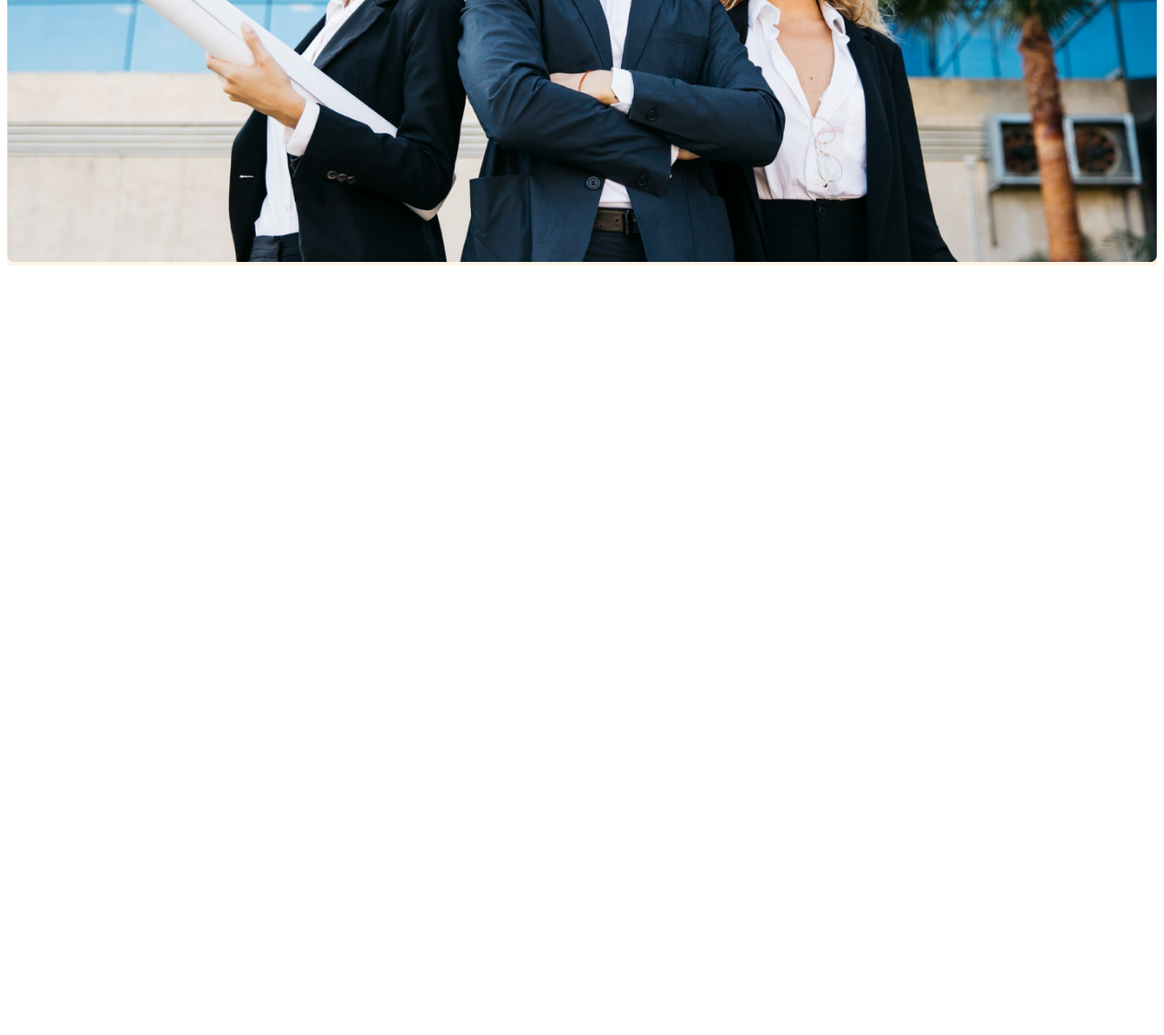
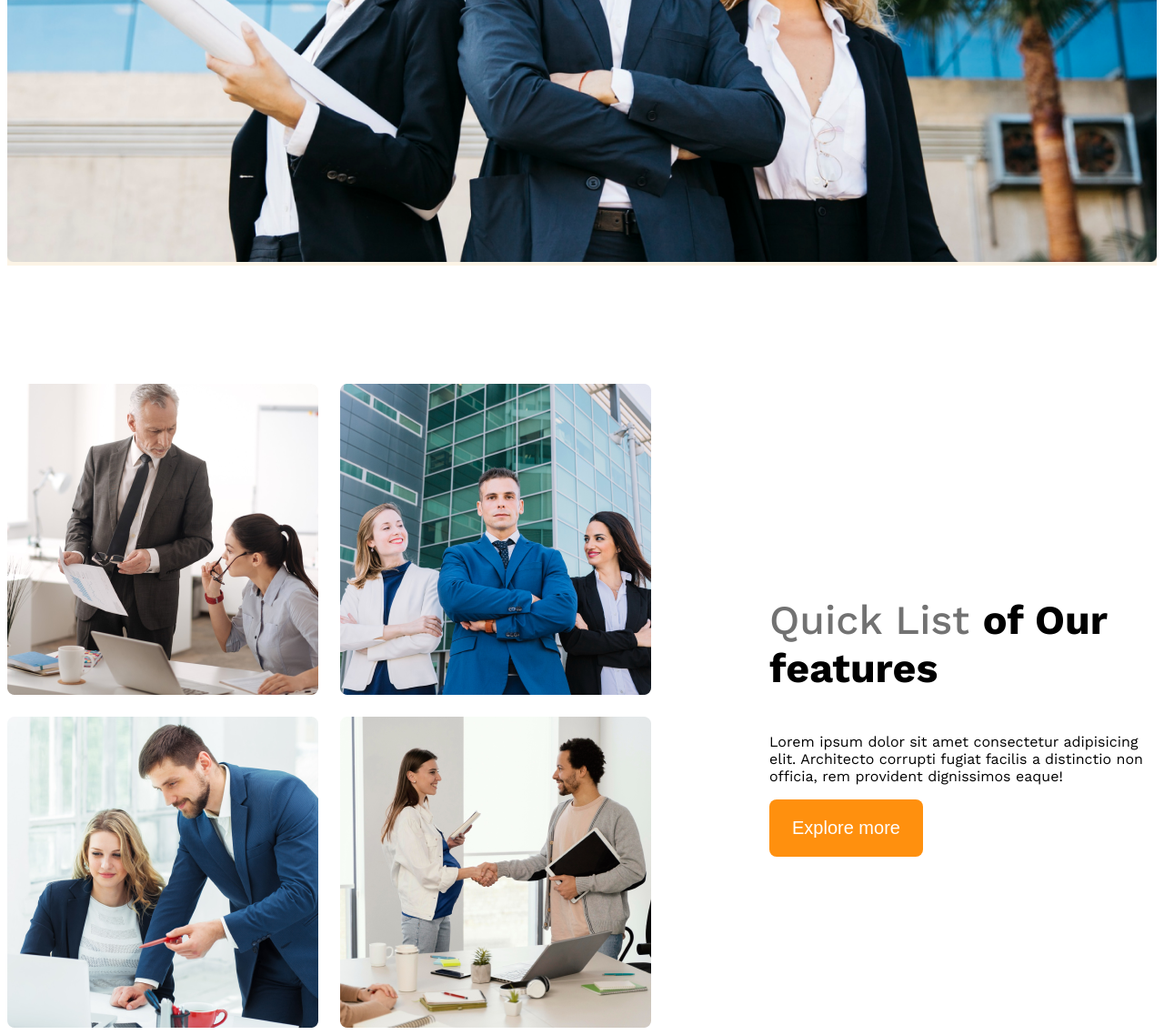
Before and after one commit to manikblocck/g-3-project, a plain HTML site: page index.html in a window 1280 px wide. Shown: the part 882-2020 px from the top of the page at 91% size. Before the commit the page ends 1182 px from the top, so only its background shows below. Drawn offline with nearby package versions, Linux system fonts and the light colour scheme.

Commit message:
aded team image

```diff
--- a/index.html
+++ b/index.html
@@ -27,7 +27,21 @@
         </div>
     </header>
     <main>
+        <section class="teams display-flex">
+            <div class="team-image-containre">
+                <img src="images/team1.png" alt="">
+                <img src="images/team2.png" alt="">
+                <img src="images/team3.png" alt="">
+                <img src="images/team4.png" alt="">
 
+            </div>
+            <div class="our-fetaure">
+                <h3 class="fetaure-tittle"><span id="quick-list" class="text-light-gray">Quick List </span> of Our <span id="feature">features</span></h3>
+                <p class="fetaure-descraption">Lorem ipsum dolor sit amet consectetur adipisicing elit. Architecto corrupti fugiat facilis a distinctio non officia, rem provident dignissimos eaque!</p>
+                <button class="btn-primary">Explore more</button>
+
+            </div>
+        </section>
     </main>
     <footer>
 
--- a/style.css
+++ b/style.css
@@ -18,7 +18,7 @@
     color: #727272;
 }
 
-/* navbar shared styls */
+/*shared styls */
 .display-flex{
     display: flex;
 }
@@ -70,11 +70,41 @@
 
 }
 
+main{
+    max-width: 1440px;
+    margin: 0 auto;
+}
+main > section{
+    margin-top: 130px;
+}
 .banner-image{
     width: 100%;
 }
 
+/* teeam and feature style */
 
+.teams{
+     align-items: center;
+}
+
+.our-fetaure{
+    margin-left: 130px;
+    max-width: 530px;
+}
+.team-image-containre{
+    display: grid;
+    grid-template-columns:repeat(2, 1fr) ;
+    gap: 24px;
+}
+
+.fetaure-tittle{
+    font-size: 2.8rem;
+}
+
+#quick-list{
+    font-weight: 500;
+}
+/* responsive for mobile */
 @media screen and (max-width:576px) {
     .navbar, .nav-links{
         flex-direction: column;
```
